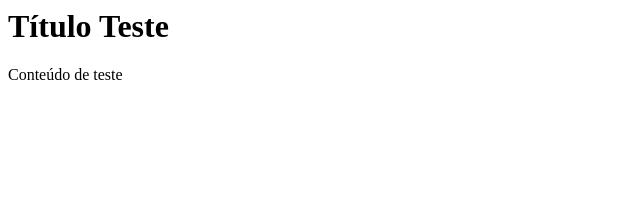
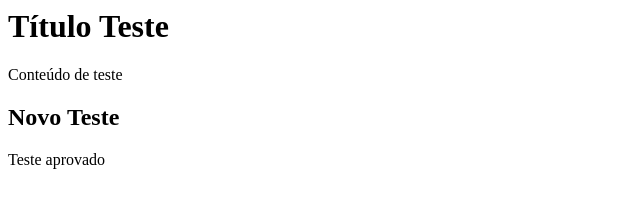
Before and after one commit to rosaneneckel/tep_gitrep, a plain HTML site: page index.html in a window 1280 px wide. Shown: the whole page, without its empty margins (0-640 px from the left). Drawn offline with Linux system fonts and the light colour scheme.

Commit message:
feat:Atualizacao

```diff
--- a/index.html
+++ b/index.html
@@ -3,10 +3,12 @@
 <head>
     <meta charset="UTF-8">
     <meta name="viewport" content="width=device-width, initial-scale=1.0">
-    <title>Aula de Tópicos Essenciais para Prog</title>
+    <title>Aula de Tópicos Essenciais para Programação</title>
 </head>
 <body>
     <h1>Título Teste</h1>
     <p>Conteúdo de teste</p>
+    <h2>Novo Teste</h2>
+    <p>Teste aprovado</p>
 </body>
 </html>
```
